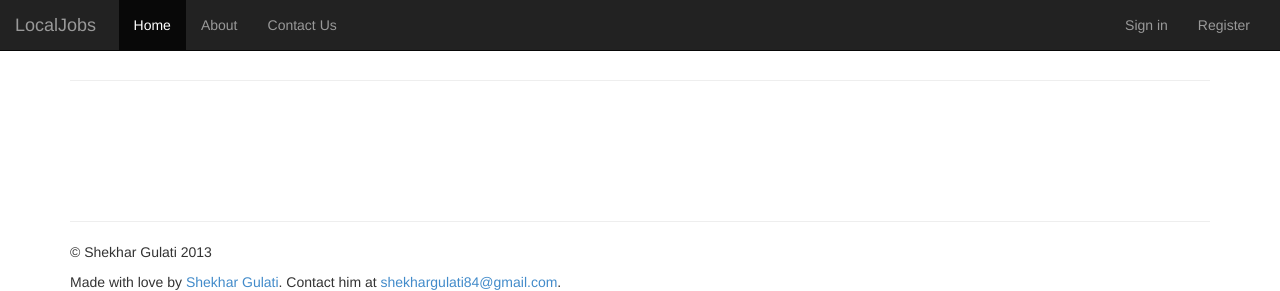
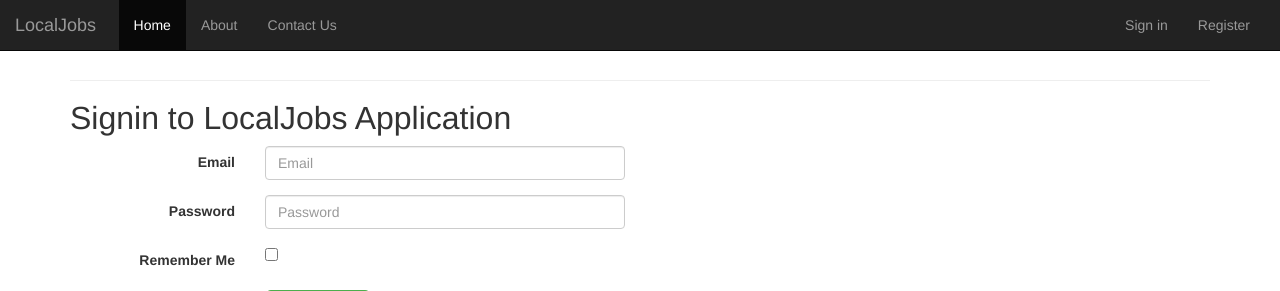
Before and after one commit to shekhargulati/localjobs-python, a Flask app: page /signin in a window 1280 px wide. Shown: the top 291 px of the page. Run offline with Flask 2, Linux system fonts and the light colour scheme; some libraries are stand-ins or nearby versions.

Commit message:
registeration and signin functionality working now

```diff
--- a/app/templates/layout.html
+++ b/app/templates/layout.html
@@ -35,8 +35,13 @@
     </ul>
 
     <ul class="nav navbar-nav navbar-right">
-      <li><a href="{{url_for('signin')}}">Sign in</a></li>
-      <li><a href="{{url_for('register')}}">Register</a></li>
+      {% if not g.user.is_authenticated()%}
+        <li><a href="{{url_for('signin')}}">Sign in</a></li>
+        <li><a href="{{url_for('register')}}">Register</a></li>
+      {% endif %}
+      {% if g.user.is_authenticated()%}
+         <li><a href="{{ url_for('logout') }}">Logout</a></li>
+      {% endif %}
     </ul>
   </div><!-- /.navbar-collapse -->
 </nav>
--- a/app/templates/register.html
+++ b/app/templates/register.html
@@ -1,6 +1,6 @@
 {% extends "layout.html" %}
 {% block body %}
-<legend>Register for LocalJobs Account</legend>
+<h2>Register for LocalJobs Account</h2>
 <form class="form-horizontal" role="form" action="" method="POST">
   <div class="form-group">
     <label for="email" class="col-lg-2 control-label">Email</label>
--- a/app/templates/signin.html
+++ b/app/templates/signin.html
@@ -1,3 +1,33 @@
 {% extends "layout.html" %}
 {% block body %}
+<h2>Signin to LocalJobs Application </h2>
+<form action="" method="post" class="form-horizontal">
+
+   <div class="form-group">
+    <label for="email" class="col-lg-2 control-label">Email</label>
+    <div class="col-lg-4">
+      <input type="email" class="form-control" name="email" id="email" placeholder="Email" required>
+    </div>
+  </div>
+
+  <div class="form-group">
+    <label for="password" class="col-lg-2 control-label">Password</label>
+    <div class="col-lg-4">
+      <input type="password" class="form-control" name="password" id="password" placeholder="Password" required>
+    </div>
+  </div>
+
+	<div class="form-group">
+	    <label for="rememberme" class="col-lg-2 control-label">Remember Me</label>
+	    <div class="col-lg-4">
+	      <input type="checkbox" id="rememberme" name="rememberme">
+	    </div>
+  	</div>
+
+    <div class="form-group">
+	    <div class="col-lg-offset-2 col-lg-10">
+	      <button type="submit" class="btn btn-success btn-lg">Register</button>
+	    </div>
+  	</div>
+  </form>
 {% endblock %}
--- a/app/views.py
+++ b/app/views.py
@@ -1,8 +1,11 @@
-from app import app , db
-from flask import render_template , request , flash , redirect , url_for
+from app import app , db , login_manager
+from flask import render_template , request , flash , redirect , url_for ,g
 from models import Users
+from flask.ext.login import login_user , logout_user , current_user , login_required
+from bson.objectid import ObjectId
 
 @app.route('/')
+@login_required
 def index():
 	return render_template('index.html',title="Welcome to LocalJobs -- Location Aware Job Search Application")
 
@@ -16,11 +19,27 @@ def about():
 def contact():
 	return render_template('contact.html' , title="Contact Us")
 
-@app.route('/signin')
+@app.route('/signin' , methods=['GET','POST'])
 def signin():
-	return render_template('signin.html' , title="Signin to LocalJobs")
+	if request.method == 'GET':
+		return render_template('signin.html' , title="Signin to LocalJobs")
 
-@app.route('/register',methods=['GET','POST'])
+	email = request.form['email']
+	password = request.form['password']
+	remember_me = False
+	if 'rememberme' in request.form:
+		remember_me = True
+	users_dict = db.users.find_one({'email':email , 'password':password})
+	if users_dict is None:
+		flash('Email or password is invalid' , 'error')
+		return redirect(url_for('signin'))
+	registered_user = Users(users_dict.get('email'),users_dict.get('password'),users_dict.get('linkedin_profile_url'),users_dict.get('skills'))
+	registered_user.id = users_dict.get('_id')
+	login_user(registered_user, remember = remember_me)
+	flash('Logged in successfully')
+	return redirect(request.args.get('next') or url_for('index'))
+
+@app.route('/register' , methods=['GET','POST'])
 def register():
 	if request.method == 'GET':
 		return render_template('register.html' , title="Register for LocalJobs Account")
@@ -32,3 +51,19 @@ def register():
 	user_id = db.users.insert(user.__dict__ , w=1)
 	flash(u'User created with id %s' % user_id)
 	return redirect(url_for('signin'))
+
+@app.route('/logout')
+def logout():
+    logout_user()
+    return redirect(url_for('index'))
+
+@login_manager.user_loader
+def load_user(id):
+	users_dict = db.users.find_one({"_id": ObjectId(str(id))})
+	registered_user = Users(users_dict.get('email'),users_dict.get('password'),users_dict.get('linkedin_profile_url'),users_dict.get('skills'))
+	registered_user.id = users_dict.get('_id')
+	return registered_user
+
+@app.before_request
+def before_request():
+    g.user = current_user
--- a/setup.py
+++ b/setup.py
@@ -6,5 +6,5 @@ setup(name='LocalJobs',
       author='Shekhar Gulati',
       author_email='shekhargulati84@gmail.com',
       url='http://www.python.org/sigs/distutils-sig/',
-     install_requires=['flask','pymongo'],
+     install_requires=['flask','pymongo','flask-login'],
      )
```
Also changed, not shown: app/__init__.py (+7 -0 lines), app/models.py (+14 -1 lines).
